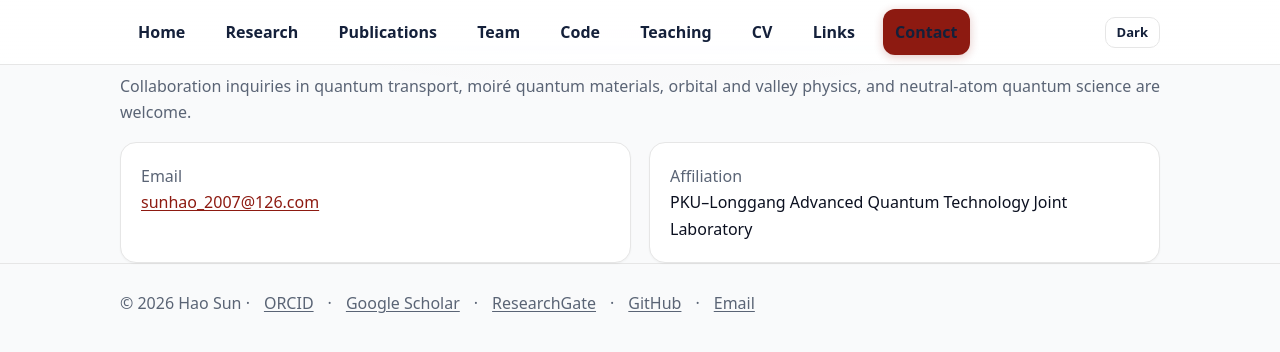
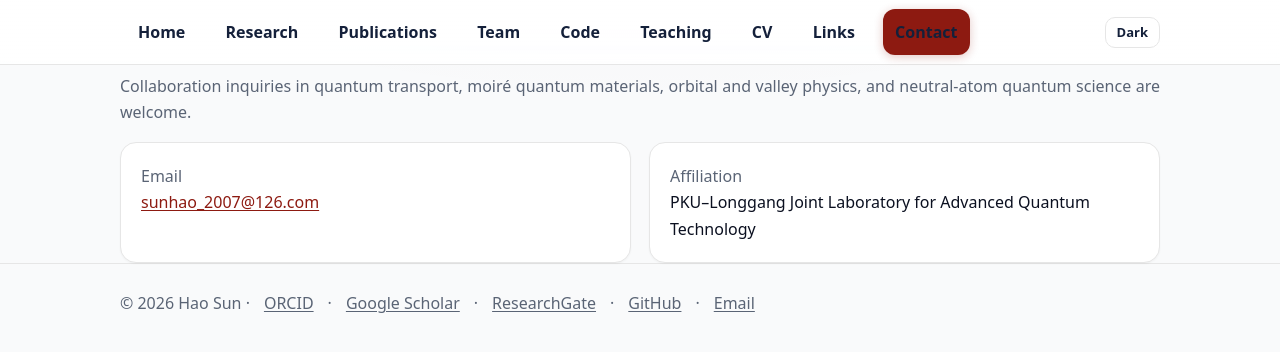
Before and after one commit to sunohao/sunohao.github.io, a Jekyll site: the page built from contact/index.md, in a window 1280 px wide. Shown: the top 352 px of the page. Built offline with Jekyll 4.4.1, drawn with Linux system fonts in a browser that asks for light colours.

Commit message:
Revert laboratory name change

```diff
--- a/contact/index.md
+++ b/contact/index.md
@@ -12,6 +12,6 @@ permalink: /contact.html
   </div>
   <div class="card pad">
     <div class="muted">Affiliation</div>
-    <div>PKU–Longgang Advanced Quantum Technology Joint Laboratory</div>
+    <div>PKU–Longgang Joint Laboratory for Advanced Quantum Technology</div>
   </div>
 </div>
```
